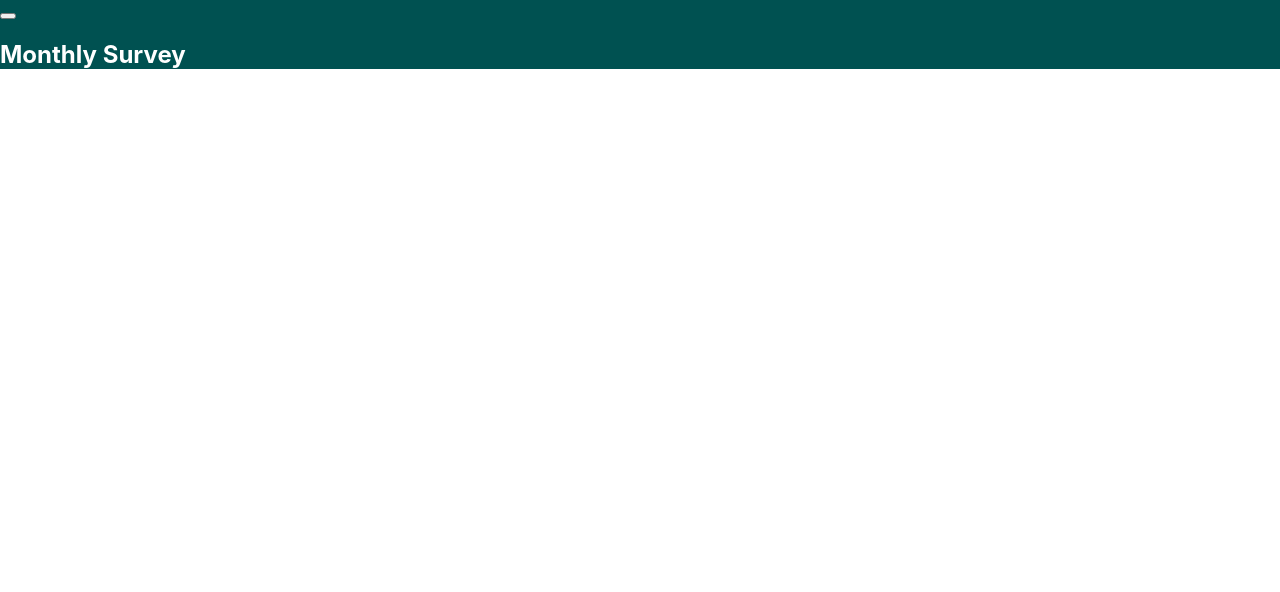
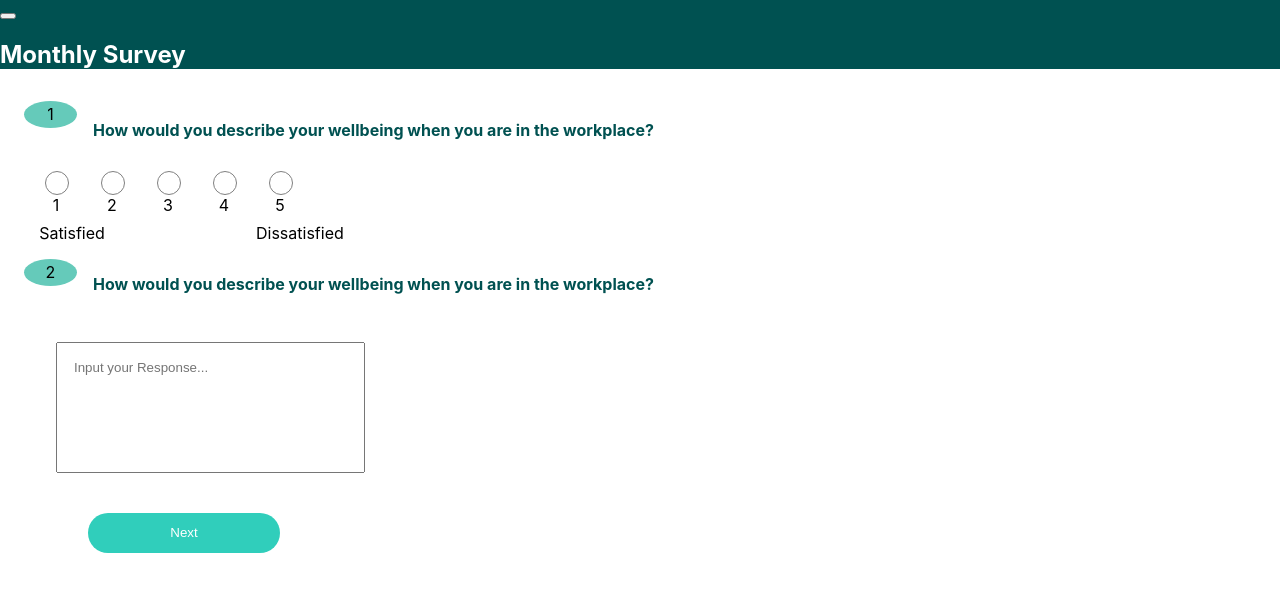
Before and after one commit to Kylaester/ukg-client, a React (Create React App) app: page / in a window 1280 px wide. Shown: the top 592 px of the page. Built offline with nearby package versions, Linux system fonts and the light colour scheme.

Commit message:
finished 2nd page

```diff
--- a/package.json
+++ b/package.json
@@ -6,6 +6,7 @@
     "@testing-library/jest-dom": "^5.16.5",
     "@testing-library/react": "^13.4.0",
     "@testing-library/user-event": "^13.5.0",
+    "axios": "^1.4.0",
     "react": "^18.2.0",
     "react-dom": "^18.2.0",
     "react-scripts": "5.0.1",
--- a/src/App.js
+++ b/src/App.js
@@ -1,14 +1,15 @@
-import './App.css';
-import Header from './components/Header/Header';
+import "./App.css";
+import Report from "./components/report/Report";
+import Header from "./components/Header/Header";
 // import FormOne from './components/FormOne/FormOne';
 // import Survey from './components/Survey/Survey';
 
 function App() {
   return (
     <>
-    <Header/>
-    {/* <Survey /> */}
-
+      <Header />
+      <Report />
+      {/* <Survey /> */}
     </>
   );
 }
--- /dev/null
+++ b/src/components/report/Report.js
@@ -0,0 +1,69 @@
+import "./Report.scss";
+
+function Report() {
+  return (
+    <section className="report">
+      <div className="radio">
+        <div className="radio__number-container">
+          <p className="text-text">1</p>
+        </div>
+        <h2 className="radio__title">
+          How would you describe your wellbeing when you are in the workplace?
+        </h2>
+      </div>
+      <div className="radio__container">
+        <div className="radio__select-container">
+          <input className="radio__select" type="radio" name="rating" />
+          <label className="radio__text">1</label>
+        </div>
+        <div className="radio__select-container">
+          <input className="radio__select" type="radio" name="rating" />
+          <label className="radio__text">2</label>
+        </div>
+        <div className="radio__select-container">
+          <input className="radio__select" type="radio" name="rating" />
+          <label className="radio__text">3</label>
+        </div>
+        <div className="radio__select-container">
+          <input className="radio__select" type="radio" name="rating" />
+          <label className="radio__text">4</label>
+        </div>
+        <div className="radio__select-container">
+          <input className="radio__select" type="radio" name="rating" />
+          <label className="radio__text">5</label>
+        </div>
+      </div>
+      <div className="radio-text-container">
+        <label className="radio__text-long">Satisfied</label>
+        <label className="radio__text-small">Dissatisfied</label>
+      </div>
+      <div className="text">
+        <div className="text-container">
+          <p className="text-text">2</p>
+        </div>
+
+        <h2 className="radio__title">
+          How would you describe your wellbeing when you are in the workplace?
+        </h2>
+      </div>
+      <div className="textarea">
+        <div className="textarea__container">
+          <input
+            type="text"
+            className="textarea__text"
+            placeholder="Input your Response..."
+            // value={text}
+            // onChange={(event) => setText(event.target.value)}
+          />
+        </div>
+      </div>
+      <div className="report__button-container">
+        <button type="submit" className="report__button">
+          Next
+        </button>
+      </div>
+    </section>
+  );
+}
+
+export default Report;
--- /dev/null
+++ b/src/components/report/Report.scss
@@ -0,0 +1,120 @@
+@use "../../styles/partials/variables" as *;
+
+.radio__container {
+  display: flex;
+  align-items: flex-start;
+}
+.radio__select-container {
+  display: flex;
+  flex-direction: column;
+}
+.radio {
+  display: flex;
+  align-items: center;
+
+  &__text {
+    text-align: center;
+  }
+  &__select {
+    appearance: none;
+    width: 1.5rem;
+    height: 1.5rem;
+    border: 0.1rem solid grey;
+    background-color: white;
+    border-radius: 50%;
+
+    &-container {
+      align-items: center;
+      justify-content: center;
+      flex-direction: column;
+      margin: 0.5rem;
+      margin-left: 1rem;
+    }
+  }
+  &__select:checked {
+    background-color: lightgrey;
+  }
+  &__title {
+    color: $primary-lightteal;
+    font-size: 16px;
+    margin-left: 1rem;
+  }
+  &__number {
+    width: 7vw;
+    margin-top: 0.3rem;
+    &-container {
+      border-radius: 50%;
+      display: flex;
+      align-items: center;
+      justify-content: center;
+      background-color: #65caba;
+
+      width: 53px;
+      margin-bottom: 2rem;
+      height: 27px;
+    }
+  }
+}
+
+.report {
+  display: flex;
+  flex-direction: column;
+  margin: 2rem;
+
+  margin-left: 1.5rem;
+  &__button-container {
+    margin-left: 4rem;
+  }
+  &__button {
+    border: none;
+    border-radius: 20px;
+    height: 40px;
+    margin-bottom: 1rem;
+    background-color: #30cebb;
+    color: #ffff;
+    width: 12rem;
+    margin-top: 2.5rem;
+  }
+}
+.textarea__text {
+  margin-top: 2rem;
+  padding-top: 1rem;
+  padding-left: 1rem;
+  padding-bottom: 6rem;
+  padding-right: 7rem;
+  margin-left: 2rem;
+}
+.radio-text-container {
+  display: flex;
+}
+.radio__text-long {
+  text-align: center;
+  margin-left: 0.5rem;
+  width: 5rem;
+  margin-right: 9rem;
+}
+.radio__text-small {
+  text-align: center;
+  margin-right: 7rem;
+  width: 5rem;
+}
+
+.text-container {
+  width: 53px;
+  height: 27px;
+  border-radius: 50%;
+  display: flex;
+  align-items: center;
+  justify-content: center;
+  background-color: #65caba;
+  margin-bottom: 1.5rem;
+}
+.text-text {
+  font-size: 1rem;
+}
+
+.text {
+  display: flex;
+  align-items: center;
+  margin-top: 1rem;
+}
```
Also changed, not shown: src/components/FormOne/FormOne.js (+24 -28 lines), src/asset/images/icons/IMG_2440.svg (added), 1 other file (tests, documents, lock files or other folders).
